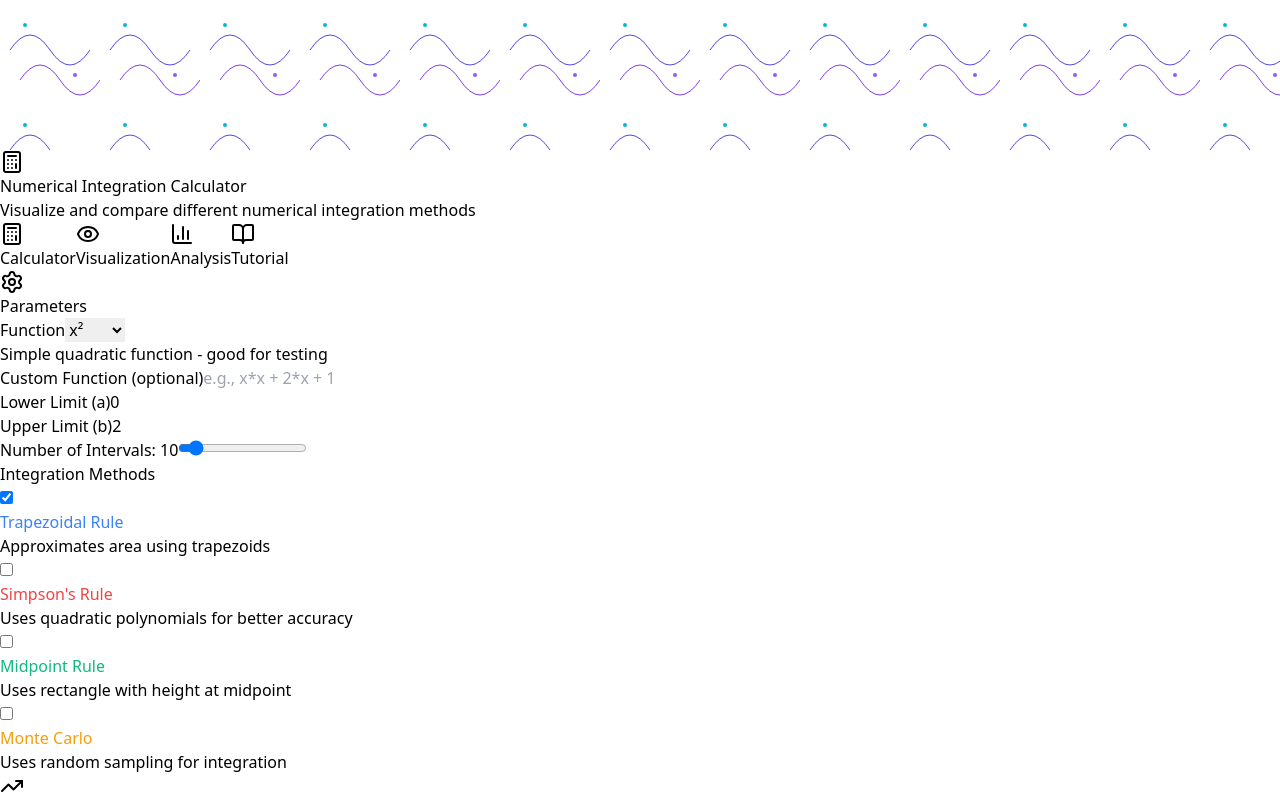
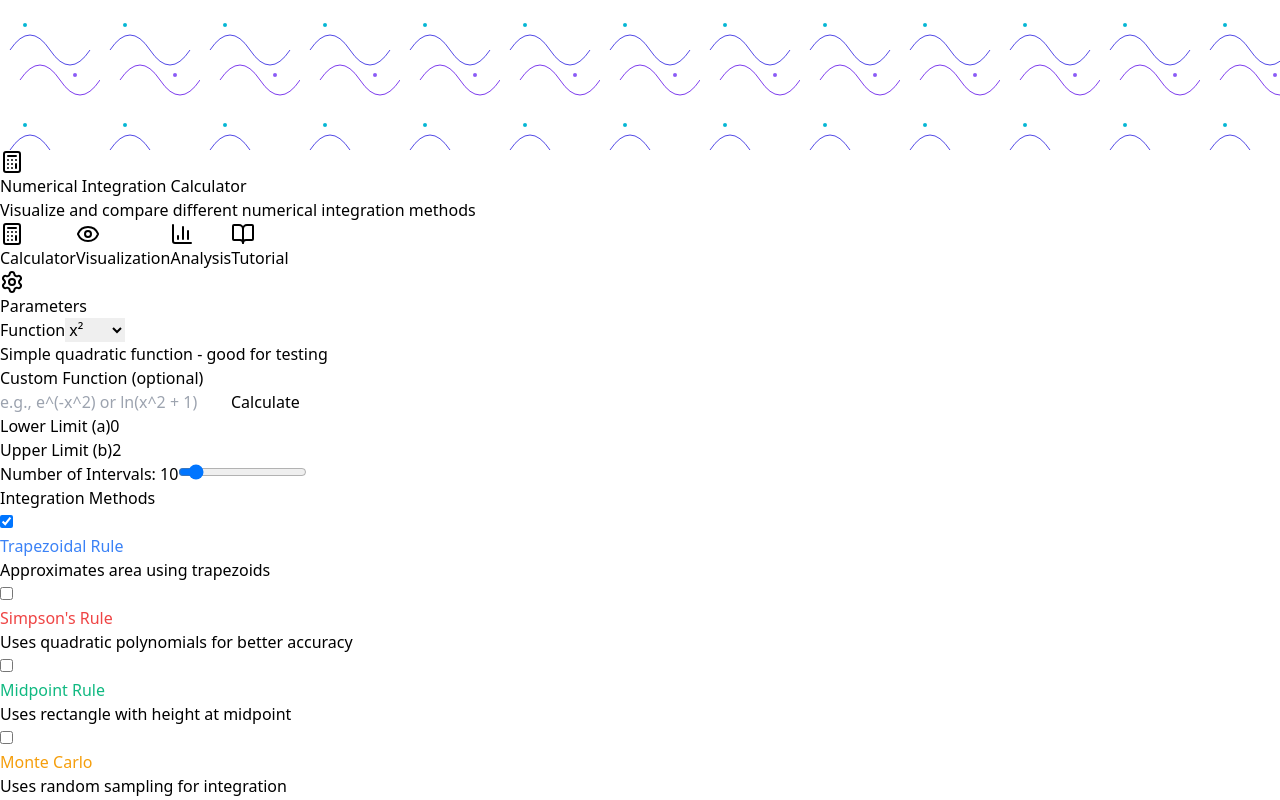
Before and after one commit to notavishek/Numerical-Integration, a React (Vite) app: page / in a window 1280 px wide. Shown: the top 800 px of the page. Built offline with nearby package versions, Linux system fonts and the light colour scheme.

Commit message:
feat: enhance custom function input with validation and processing logic

```diff
--- a/src/App.jsx
+++ b/src/App.jsx
@@ -311,6 +311,11 @@ export default function NumericalIntegrationCalculator() {
   const [visualizationMode, setVisualizationMode] = useState('function');
   const [tutorialSection, setTutorialSection] = useState('introduction');
 
+  // Add these state variables at the beginning of your component
+  const [rawFunction, setRawFunction] = useState('');
+  const [processedFunction, setProcessedFunction] = useState(null);
+  const [functionError, setFunctionError] = useState('');
+
   // Get current function
   const currentFunc = useMemo(() => {
     if (customFunction) {
@@ -768,43 +773,31 @@ ${exactValue ? `Exact: ${exactValue.toFixed(6)}` : ''}`;
           {/* Custom Function */}
           <div>
             <label className="block text-sm font-medium text-gray-700 mb-2">Custom Function (optional)</label>
-            <input
-              type="text"
-              value={customFunction}
-              onChange={(e) => setCustomFunction(e.target.value)}
-              placeholder="e.g., x*x + 2*x + 1"
-              className="w-full p-3 border border-white/30 rounded-lg focus:ring-2 focus:ring-purple-500 focus:border-transparent bg-white/70 backdrop-blur-sm transition-all duration-200 hover:bg-white/90 hover:shadow-lg"
-            />
-            {/* Custom function validation with popup */}
-            {customFunction && (() => {
-              let isValid = true;
-              let errorMsg = '';
-              try {
-                // Only allow x, numbers, math operators, Math. functions
-                // Disallow any other variable or keyword
-                const allowedPattern = /^[x0-9\s\+\-\*\/\^\.\(\)]+$|Math\.[a-zA-Z]+/;
-                if (!allowedPattern.test(customFunction)) {
-                  throw new Error('Only x, numbers, operators, and Math.* functions are allowed.');
-                }
-                // eslint-disable-next-line no-new-func
-                const testFunc = new Function('x', `return ${customFunction}`);
-                const testVal = testFunc(1);
-                if (!isFinite(testVal)) throw new Error('Result is not finite');
-              } catch (e) {
-                isValid = false;
-                errorMsg = e.message || 'Invalid function syntax.';
-              }
-              if (!isValid) {
-                return (
-                  <div style={{position:'absolute',zIndex:1000,top:'100%',left:0,width:'100%'}}>
-                    <div className="bg-red-100 border border-red-400 text-red-700 px-4 py-2 rounded shadow-lg text-sm font-semibold mt-2">
-                      {errorMsg}
-                    </div>
-                  </div>
-                );
-              }
-              return null;
-            })()}
+            <div className="relative">
+              <input
+                type="text"
+                value={rawFunction}
+                onChange={(e) => setRawFunction(e.target.value)}
+                placeholder="e.g., e^(-x^2) or ln(x^2 + 1)"
+                className="w-full p-3 border border-white/30 rounded-lg focus:ring-2 focus:ring-purple-500 focus:border-transparent bg-white/70 backdrop-blur-sm transition-all duration-200 hover:bg-white/90 hover:shadow-lg"
+              />
+              <button
+                onClick={processFunction}
+                className="absolute right-2 top-2 px-3 py-1 bg-purple-100 text-purple-600 rounded-lg hover:bg-purple-200 transition-colors text-sm font-medium"
+              >
+                Calculate
+              </button>
+            </div>
+            {functionError && (
+              <div className="mt-2 text-red-600 text-sm bg-red-50 p-2 rounded-lg">
+                {functionError}
+              </div>
+            )}
+            {processedFunction && !functionError && (
+              <div className="mt-2 text-green-600 text-sm bg-green-50 p-2 rounded-lg">
+                Function validated: {processedFunction}
+              </div>
+            )}
           </div>
 
           {/* Integration Limits */}
@@ -986,7 +979,7 @@ ${exactValue ? `Exact: ${exactValue.toFixed(6)}` : ''}`;
                   visualizationMode === 'function'
                     ? 'bg-gradient-to-r from-blue-500 to-purple-500 text-white shadow-lg'
                     : 'bg-gray-200 text-gray-700 hover:bg-gray-300'
-                }`}
+                }`
               >
                 Function Plot
               </button> */}
@@ -1427,6 +1420,89 @@ ${exactValue ? `Exact: ${exactValue.toFixed(6)}` : ''}`;
     </div>
   );
 
+  // Replace the existing custom function input section with this:
+  const processFunction = () => {
+    try {
+      if (!rawFunction) {
+        setProcessedFunction(null);
+        setFunctionError('');
+        setCustomFunction('');
+        return;
+      }
+
+      // First, standardize the input
+      let processed = rawFunction
+        .toLowerCase()
+        // Constants
+        .replace(/\be\b/g, 'Math.E')
+        .replace(/\bpi\b/g, 'Math.PI')
+        // Exponentials
+        .replace(/e\s*\^/g, 'Math.exp')
+        .replace(/\^/g, '**')
+        // Logarithms
+        .replace(/ln\(/g, 'Math.log(')
+        .replace(/log\(/g, 'Math.log10(')
+        // Trigonometric functions
+        .replace(/sin\(/g, 'Math.sin(')
+        .replace(/cos\(/g, 'Math.cos(')
+        .replace(/tan\(/g, 'Math.tan(')
+        .replace(/csc\(/g, '1/Math.sin(')
+        .replace(/sec\(/g, '1/Math.cos(')
+        .replace(/cot\(/g, '1/Math.tan(')
+        // Inverse trigonometric functions
+        .replace(/asin\(/g, 'Math.asin(')
+        .replace(/arcsin\(/g, 'Math.asin(')
+        .replace(/acos\(/g, 'Math.acos(')
+        .replace(/arccos\(/g, 'Math.acos(')
+        .replace(/atan\(/g, 'Math.atan(')
+        .replace(/arctan\(/g, 'Math.atan(')
+        // Hyperbolic functions
+        .replace(/sinh\(/g, 'Math.sinh(')
+        .replace(/cosh\(/g, 'Math.cosh(')
+        .replace(/tanh\(/g, 'Math.tanh(')
+        // Square root and absolute value
+        .replace(/sqrt\(/g, 'Math.sqrt(')
+        .replace(/abs\(/g, 'Math.abs(')
+        // Add multiplication operator between number and variable
+        .replace(/(\d)([x])/g, '$1*$2')
+        .replace(/([x])(\d)/g, '$1*$2');
+
+      // Test the processed function
+      const testFunc = new Function('x', `
+        try {
+          return ${processed};
+        } catch (error) {
+          throw new Error('Invalid function evaluation');
+        }
+      `);
+
+      // Test with a range of values
+      const testPoints = [-10, -1, -0.1, 0, 0.1, 1, 10];
+      for (let x of testPoints) {
+        const testVal = testFunc(x);
+        if (typeof testVal !== 'number' || (!isFinite(testVal) && !Number.isNaN(testVal))) {
+          throw new Error(`Function evaluation error at x = ${x}`);
+        }
+      }
+
+      // Additional validation for inverse trig functions
+      if (processed.includes('Math.asin') || processed.includes('Math.acos')) {
+        const testVal = testFunc(2);
+        if (!Number.isNaN(testVal)) {
+          throw new Error('Invalid domain for inverse trigonometric function');
+        }
+      }
+
+      setProcessedFunction(processed);
+      setFunctionError('');
+      setCustomFunction(processed);
+    } catch (e) {
+      setFunctionError(e.message || 'Invalid function syntax');
+      setProcessedFunction(null);
+      setCustomFunction('');
+    }
+  };
+
   return (
     <div className="min-h-screen relative overflow-hidden p-4">
       {/* Animated Background */}
```
